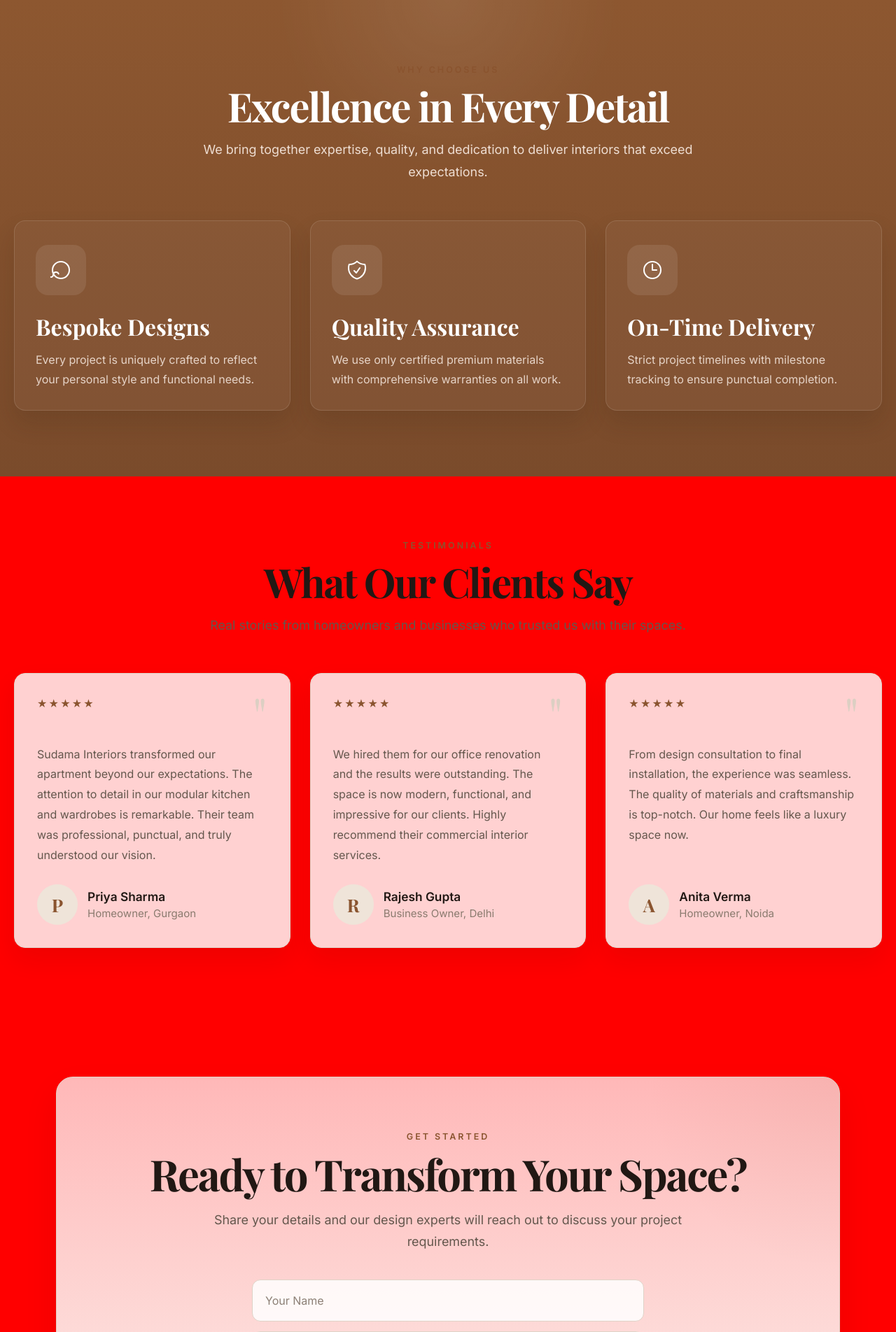
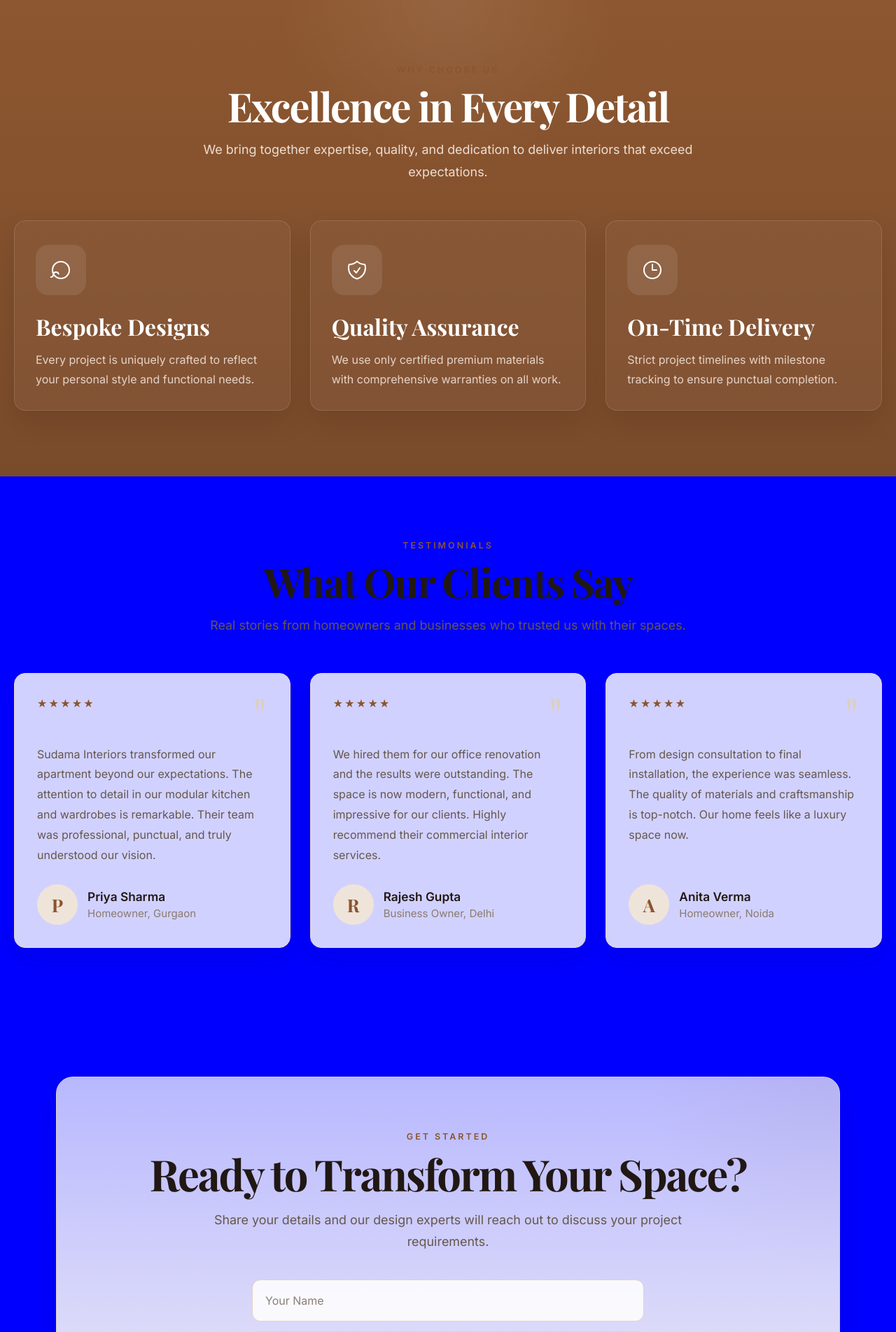
Before and after one commit to ayushujjawal99-stack/sudama-interiors, a Django app: page / in a window 1280 px wide. Shown: the part 2269-4173 px from the top of the page at 70% size. Run offline with Django 5.2, Linux system fonts and the light colour scheme; data that the repository does not hold is empty.

Commit message:
reset static files properly

```diff
--- a/static/css/style.css
+++ b/static/css/style.css
@@ -1934,7 +1934,6 @@ section[id] {
         grid-template-columns: 1fr !important;
     }
 }
-
 body {
-    background: red !important;
-}
+    background: blue !important;
+}
--- a/templates/base.html
+++ b/templates/base.html
@@ -8,7 +8,7 @@
     <meta name="description" content="{% block meta_description %}Premium interior design and construction services. Transforming spaces with quality craftsmanship since 2009.{% endblock %}">
 
     <link href="https://fonts.googleapis.com/css2?family=Playfair+Display:wght@400;600;700&family=Inter:wght@300;400;500;600&display=swap" rel="stylesheet">
-    <link rel="stylesheet" href="/static/css/style.css?v=2">
+    <link rel="stylesheet" href="{% static 'css/style.css' %}">
 </head>
 
 <body>
```
